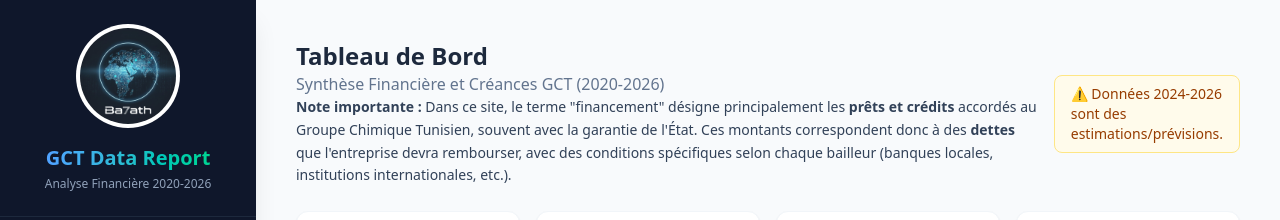
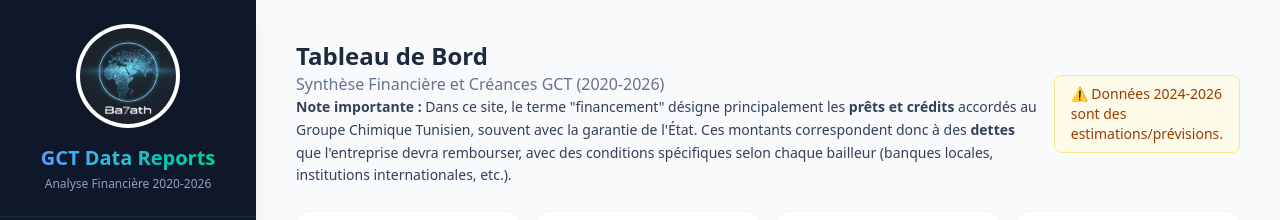
Before and after one commit to Ba7athproject/gct, a React (Vite) app: page /#/ in a window 1280 px wide. Shown: the top 220 px of the page. Built offline with nearby package versions, Linux system fonts and the light colour scheme.

Commit message:
Force redeploy

```diff
--- a/src/components/layout/AppLayout.tsx
+++ b/src/components/layout/AppLayout.tsx
@@ -24,7 +24,7 @@
                         <img src="/gct/logo_ba7ath.jpg" alt="Ba7ath Lab Logo" className="w-24 h-24 rounded-full object-cover" />
                     </div>
                     <h1 className="text-xl font-bold bg-gradient-to-r from-blue-400 to-emerald-400 bg-clip-text text-transparent">
-                        GCT Data Report
+                        GCT Data Reports
                     </h1>
                     <p className="text-xs text-slate-400 mt-1">Analyse Financière 2020-2026</p>
                 </div>
```
